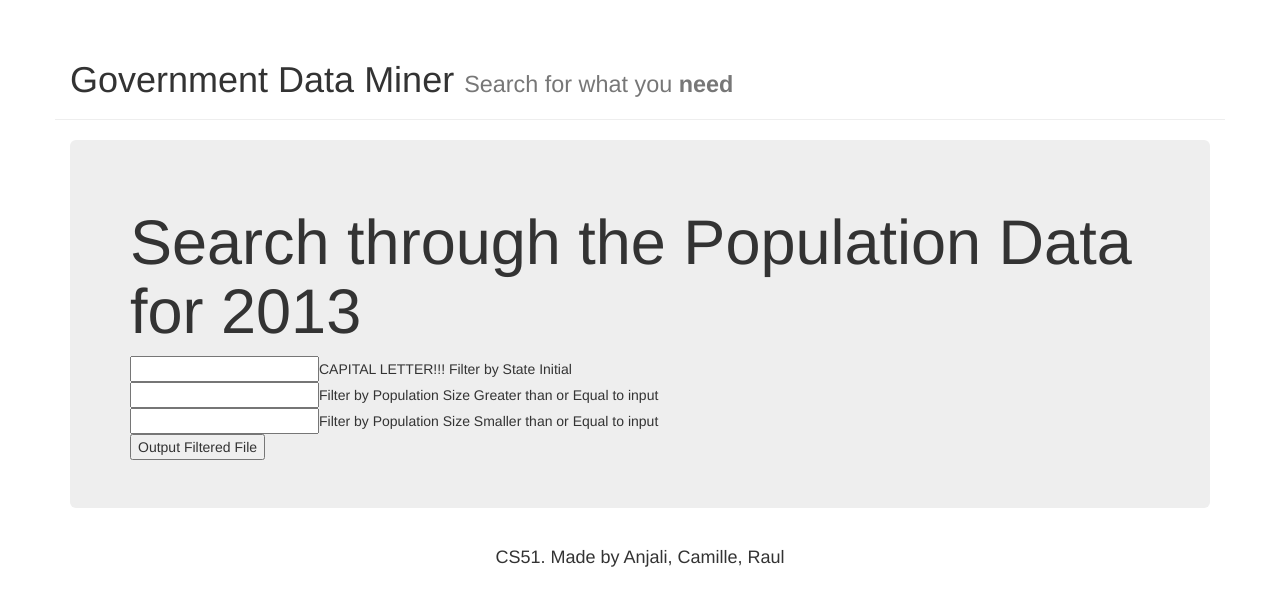
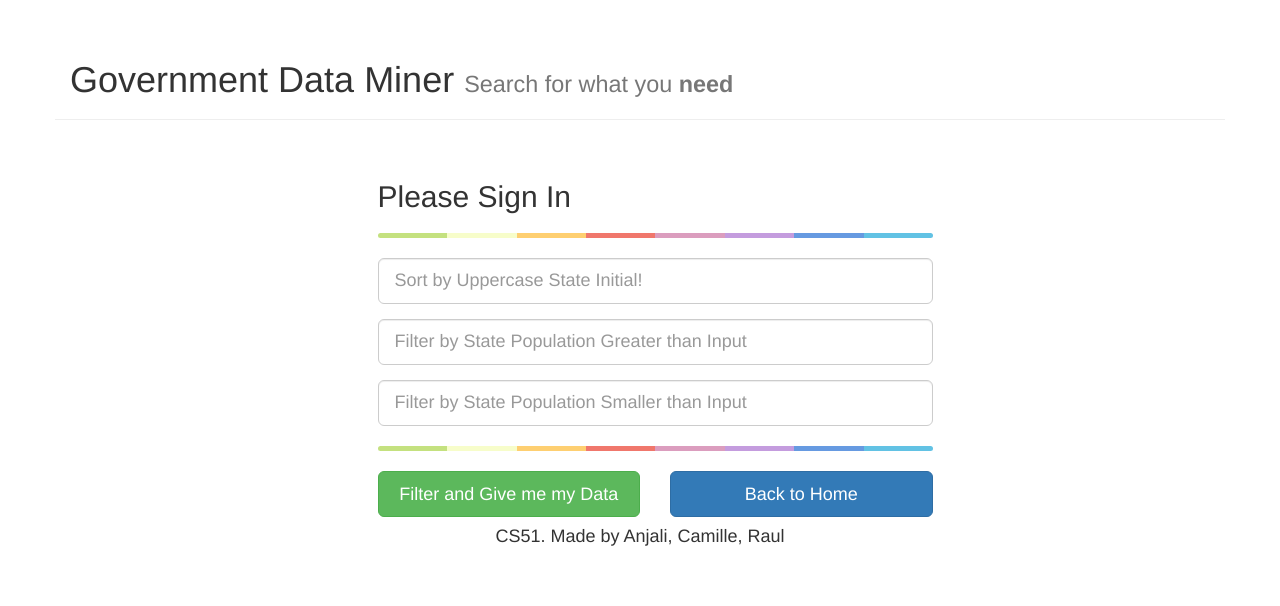
Before and after one commit to aefernandes/FinalProject, a Flask app: page /population in a window 1280 px wide. Shown: the part 52-658 px from the top of the page. Run offline with Flask 2, Linux system fonts and the light colour scheme; some libraries are stand-ins or nearby versions.

Commit message:
made more of my CSS magic

```diff
--- a/code/FlaskApp/app/templates/layout.html
+++ b/code/FlaskApp/app/templates/layout.html
@@ -3,6 +3,7 @@
   <head>
     <!-- bootstrap css -->
     <link rel="stylesheet" href="//netdna.bootstrapcdn.com/bootstrap/3.1.1/css/bootstrap.min.css">
+
     <!-- Latest compiled and minified JavaScript -->
 <script src="//netdna.bootstrapcdn.com/bootstrap/3.1.1/js/bootstrap.min.js"></script>
     <title>DataMining</title>
--- a/code/FlaskApp/app/templates/searchpopulation.html
+++ b/code/FlaskApp/app/templates/searchpopulation.html
@@ -1,19 +1,52 @@
 {% extends "layout.html" %}
 {% block content %}
-<div class="jumbotron"><h1>Search through the Population Data for
-2013</h1>
-	<div>
-		<form id="population-form" action="population" method="POST">
-			<input type="text" name="initial" />CAPITAL LETTER!!! Filter by State Initial
-			<br />
-			<input type="text" name="popgreater"/>Filter by Population Size Greater than or Equal to input
-			<br/>
-			<input type="text" name="poplesser"/>Filter by Population Size Smaller than or Equal to input
-			<br />
-			<input type="submit" value="Output Filtered File"/>
+<style type="text/css">
+.colorgraph {
+  height: 5px;
+  border-top: 0;
+  background: #c4e17f;
+  border-radius: 5px;
+  background-image: -webkit-linear-gradient(left, #c4e17f, #c4e17f 12.5%, #f7fdca 12.5%, #f7fdca 25%, #fecf71 25%, #fecf71 37.5%, #f0776c 37.5%, #f0776c 50%, #db9dbe 50%, #db9dbe 62.5%, #c49cde 62.5%, #c49cde 75%, #669ae1 75%, #669ae1 87.5%, #62c2e4 87.5%, #62c2e4);
+  background-image: -moz-linear-gradient(left, #c4e17f, #c4e17f 12.5%, #f7fdca 12.5%, #f7fdca 25%, #fecf71 25%, #fecf71 37.5%, #f0776c 37.5%, #f0776c 50%, #db9dbe 50%, #db9dbe 62.5%, #c49cde 62.5%, #c49cde 75%, #669ae1 75%, #669ae1 87.5%, #62c2e4 87.5%, #62c2e4);
+  background-image: -o-linear-gradient(left, #c4e17f, #c4e17f 12.5%, #f7fdca 12.5%, #f7fdca 25%, #fecf71 25%, #fecf71 37.5%, #f0776c 37.5%, #f0776c 50%, #db9dbe 50%, #db9dbe 62.5%, #c49cde 62.5%, #c49cde 75%, #669ae1 75%, #669ae1 87.5%, #62c2e4 87.5%, #62c2e4);
+  background-image: linear-gradient(to right, #c4e17f, #c4e17f 12.5%, #f7fdca 12.5%, #f7fdca 25%, #fecf71 25%, #fecf71 37.5%, #f0776c 37.5%, #f0776c 50%, #db9dbe 50%, #db9dbe 62.5%, #c49cde 62.5%, #c49cde 75%, #669ae1 75%, #669ae1 87.5%, #62c2e4 87.5%, #62c2e4);
+}</style>
+
+
+<div class="container">
+
+<div class="row" style="margin-top:20px">
+    <div class="col-xs-12 col-sm-8 col-md-6 col-sm-offset-2 col-md-offset-3">
+		<form role="form" id="population-form" action="population" method="POST">
+			<fieldset>
+				<h2>Please Sign In</h2>
+				<hr class="colorgraph">
+				<div class="form-group">
+                    <input type="text" name="initial"class="form-control input-lg" placeholder="Sort by Uppercase State Initial!">
+				</div>
+				<div class="form-group">
+                    <input type="text" name="popgreater"class="form-control input-lg" placeholder="Filter by State Population Greater than Input">
+				</div>
+				<div class="form-group">
+                    <input type="text" name="poplesser"class="form-control input-lg" placeholder="Filter by State Population Smaller than Input">
+				</div>
+				<span class="button-checkbox">
+
+				</span>
+				<hr class="colorgraph">
+				<div class="row">
+					<div class="col-xs-6 col-sm-6 col-md-6">
+                        <input type="submit" class="btn btn-lg btn-success btn-block" value="Filter and Give me my Data">
+					</div>
+					<div class="col-xs-6 col-sm-6 col-md-6">
+						<a href="/" class="btn btn-lg btn-primary btn-block">Back to Home</a>
+					</div>
+				</div>
+			</fieldset>
 		</form>
-
 	</div>
+</div>
 
 </div>
+
 {% endblock %}
```
Also changed, not shown: code/FlaskApp/app/static/css/style.css (added, +80 -0 lines).
